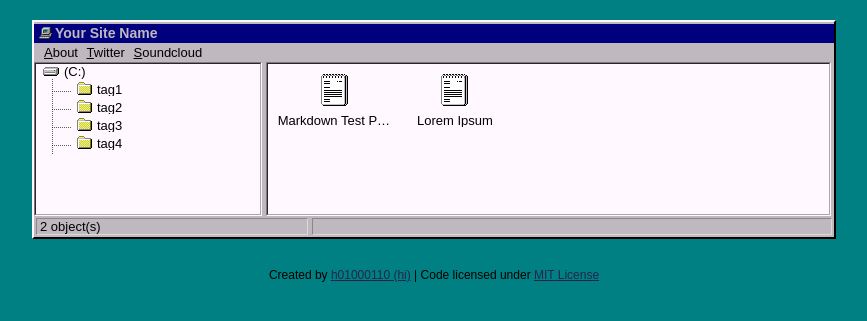
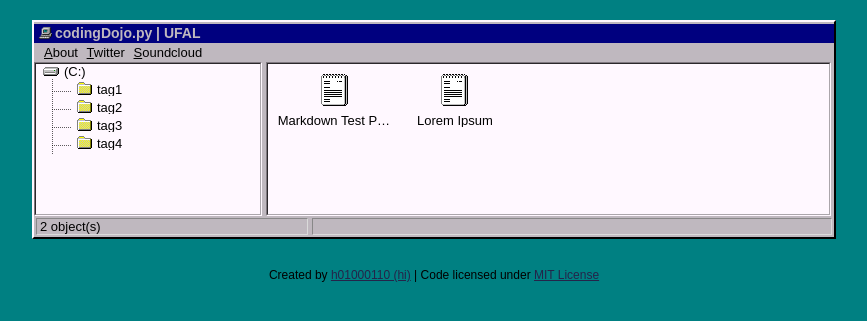
Before and after one commit to cdpyufal/cdpyufal.github.io, a Jekyll site: the page built from index.html, in a window 1280 px wide. Shown: the top 321 px of the page, without its empty margins (206-1073 px from the left). Built offline with Jekyll 4.4.1, drawn with Linux system fonts in a browser that asks for light colours.

Commit message:
Update _config.yml

```diff
--- a/_config.yml
+++ b/_config.yml
@@ -1,10 +1,10 @@
 permalink: /:year:month:day/:title
-url: #Your url here
+url: https://cdpyufal.github.io
 baseurl: /project
 
 # variables
-name: Your Site Name
-description: Your description here
+name: codingDojo.py | UFAL
+description: Coding Dojo
 google_verification: null
 
 
```
